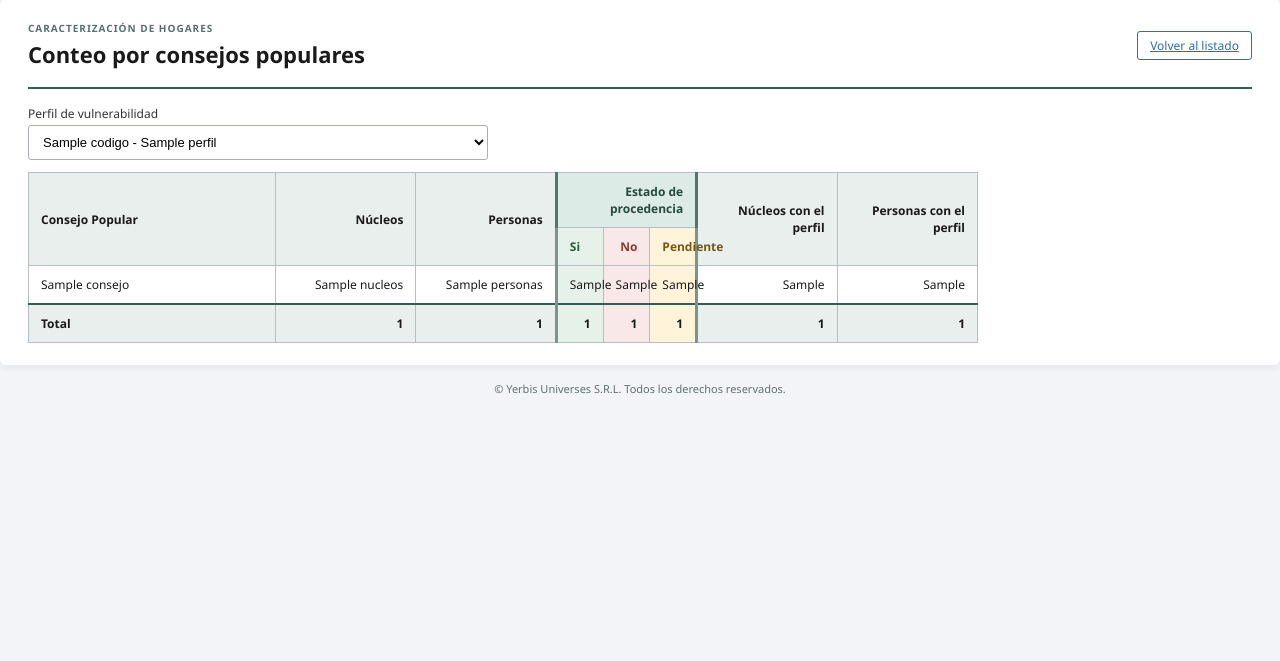
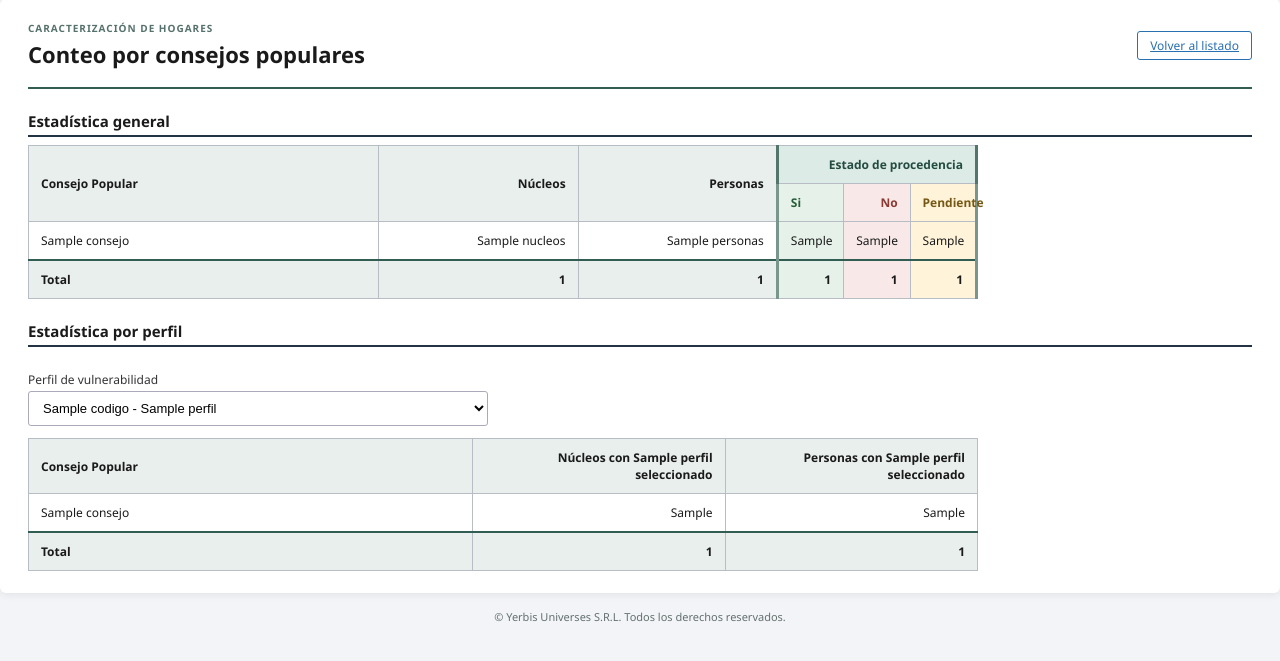
Before and after one commit to krdgz/hogarPerfil, a FastAPI app: template app/templates/nucleo/conteo.html in a window 1280 px wide. Shown: the part 17-678 px from the top of the page. Run offline with FastAPI, Linux system fonts and the light colour scheme; the template is opened without the code that fills it: most values are stand-ins (such as "Sample title", 1, 10 or a date in 2020); parts of the project's set-up code (start-up, migrations or seed data) failed here and were passed over.

Commit message:
feature: enhance conteo page with scroll position handling and improved profile statistics display

```diff
--- a/app/routers/nucleo.py
+++ b/app/routers/nucleo.py
@@ -143,6 +143,7 @@ async def pagina_conteo_personas(
     request: Request,
     perfil_id: str = "",
     return_to: str = "",
+    scroll_y: int = Query(0, ge=0),
     db: AsyncSession = Depends(get_db),
 ):
     selected_profile_id = _optional_positive_id(perfil_id, "perfil_id")
@@ -177,7 +178,12 @@ async def pagina_conteo_personas(
             "request": request,
             "perfiles": perfiles,
             "perfil_id": selected_profile_id,
+            "perfil_seleccionado": next(
+                (perfil for perfil in perfiles if perfil["id"] == selected_profile_id),
+                None,
+            ),
             "return_to": _safe_list_return_to(return_to),
+            "scroll_y": scroll_y,
             "conteos": conteos,
             "total_nucleos": sum(row["nucleos"] for row in conteos),
             "total_personas": sum(row["personas"] for row in conteos),
--- a/app/templates/nucleo/conteo.html
+++ b/app/templates/nucleo/conteo.html
@@ -10,36 +10,16 @@
   <a class="btn" href="{{ return_to }}">Volver al listado</a>
 </header>
 
-<form class="count-toolbar" method="get" action="{{ url_for('pagina_conteo_personas') }}">
-  <input type="hidden" name="return_to" value="{{ return_to }}" />
-  <label class="profile-field">Perfil de vulnerabilidad
-    <select name="perfil_id" onchange="this.form.submit()">
-      <option value="">Selecciona un perfil</option>
-      {% for perfil in perfiles %}
-      <option value="{{ perfil.id }}" {% if perfil_id == perfil.id %}selected{% endif %}>{{ perfil.codigo }} - {{ perfil.nombre }}</option>
-      {% endfor %}
-    </select>
-  </label>
-  <noscript><button class="btn" type="submit">Ver conteo</button></noscript>
-</form>
-
+<section class="count-section" aria-labelledby="titulo-conteo-general">
+  <h2 id="titulo-conteo-general">Estadística general</h2>
 <div class="table-scroll">
-  <table class="tabla-conteo">
+  <table class="tabla-conteo tabla-conteo-general">
     <thead>
       <tr>
         <th rowspan="2">Consejo Popular</th>
         <th rowspan="2">Núcleos</th>
         <th rowspan="2">Personas</th>
         <th class="status-group" colspan="3">Estado de procedencia</th>
-        <th rowspan="2">Núcleos con el perfil</th>
-        <th rowspan="2">Personas con el perfil</th>
-        {% if perfil_id == 5 %}
-        <th rowspan="2">0-3 años</th>
-        <th rowspan="2">0-5 años</th>
-        {% elif perfil_id in [6, 7] %}
-        <th rowspan="2">0-7 años</th>
-        <th rowspan="2">8-13 años</th>
-        {% endif %}
       </tr>
       <tr>
         <th class="status-procede status-start">Si</th>
@@ -56,18 +36,9 @@
         <td class="status-procede status-start">{{ fila.nucleos_proceden }}</td>
         <td class="status-no-procede">{{ fila.nucleos_no_proceden }}</td>
         <td class="status-pendiente status-end">{{ fila.nucleos_sin_procesar }}</td>
-        <td>{% if perfil_id %}{{ fila.nucleos_perfil }}{% else %}—{% endif %}</td>
-        <td>{% if perfil_id %}{{ fila.personas_perfil }}{% else %}—{% endif %}</td>
-        {% if perfil_id == 5 %}
-        <td>{{ fila.personas_perfil_0_3 or 0 }}</td>
-        <td>{{ fila.personas_perfil_0_5 or 0 }}</td>
-        {% elif perfil_id in [6, 7] %}
-        <td>{{ fila.personas_perfil_0_7 or 0 }}</td>
-        <td>{{ fila.personas_perfil_8_13 or 0 }}</td>
-        {% endif %}
       </tr>
       {% else %}
-      <tr class="empty-row"><td colspan="10">No hay consejos populares registrados.</td></tr>
+      <tr class="empty-row"><td colspan="6">No hay consejos populares registrados.</td></tr>
       {% endfor %}
     </tbody>
     {% if conteos %}
@@ -79,8 +50,70 @@
         <th class="status-procede status-start">{{ total_nucleos_proceden }}</th>
         <th class="status-no-procede">{{ total_nucleos_no_proceden }}</th>
         <th class="status-pendiente status-end">{{ total_nucleos_sin_procesar }}</th>
-        <th>{% if perfil_id %}{{ total_nucleos_perfil }}{% else %}—{% endif %}</th>
-        <th>{% if perfil_id %}{{ total_personas_perfil }}{% else %}—{% endif %}</th>
+      </tr>
+    </tfoot>
+    {% endif %}
+  </table>
+</div>
+</section>
+
+<section class="count-section" aria-labelledby="titulo-conteo-perfil">
+  <h2 id="titulo-conteo-perfil">Estadística por perfil</h2>
+  <form class="count-toolbar" method="get" action="{{ url_for('pagina_conteo_personas') }}" onsubmit="this.elements.scroll_y.value = Math.round(window.scrollY)">
+    <input type="hidden" name="return_to" value="{{ return_to }}" />
+    <input type="hidden" name="scroll_y" value="{{ scroll_y }}" />
+    <label class="profile-field">Perfil de vulnerabilidad
+      <select name="perfil_id" onchange="this.form.requestSubmit()">
+        <option value="">Selecciona un perfil</option>
+        {% for perfil in perfiles %}
+        <option value="{{ perfil.id }}" {% if perfil_id == perfil.id %}selected{% endif %}>{{ perfil.codigo }} - {{ perfil.nombre }}</option>
+        {% endfor %}
+      </select>
+    </label>
+    <noscript><button class="btn" type="submit">Ver conteo</button></noscript>
+  </form>
+
+  {% if perfil_seleccionado %}
+  <div class="table-scroll">
+    <table class="tabla-conteo tabla-conteo-perfil">
+      <thead>
+        <tr>
+          <th>Consejo Popular</th>
+          <th>Núcleos con {{ perfil_seleccionado.nombre }}</th>
+          <th>Personas con {{ perfil_seleccionado.nombre }}</th>
+          {% if perfil_id == 5 %}
+          <th>Personas de 0-3 años con el perfil</th>
+          <th>Personas de 0-5 años con el perfil</th>
+          {% elif perfil_id in [6, 7] %}
+          <th>Personas de 0-7 años con el perfil</th>
+          <th>Personas de 8-13 años con el perfil</th>
+          {% endif %}
+        </tr>
+      </thead>
+      <tbody>
+        {% for fila in conteos %}
+        <tr>
+          <td>{{ fila.consejo }}</td>
+          <td>{{ fila.nucleos_perfil }}</td>
+          <td>{{ fila.personas_perfil }}</td>
+          {% if perfil_id == 5 %}
+          <td>{{ fila.personas_perfil_0_3 or 0 }}</td>
+          <td>{{ fila.personas_perfil_0_5 or 0 }}</td>
+          {% elif perfil_id in [6, 7] %}
+          <td>{{ fila.personas_perfil_0_7 or 0 }}</td>
+          <td>{{ fila.personas_perfil_8_13 or 0 }}</td>
+          {% endif %}
+        </tr>
+        {% else %}
+        <tr class="empty-row"><td colspan="5">No hay consejos populares registrados.</td></tr>
+        {% endfor %}
+      </tbody>
+      {% if conteos %}
+      <tfoot>
+        <tr>
+          <th>Total</th>
+          <th>{{ total_nucleos_perfil }}</th>
+          <th>{{ total_personas_perfil }}</th>
           {% if perfil_id == 5 %}
           <th>{{ total_edad_0_3 if total_edad_0_3 is not none else '—' }}</th>
           <th>{{ total_edad_0_5 if total_edad_0_5 is not none else '—' }}</th>
@@ -93,4 +126,18 @@
       {% endif %}
     </table>
   </div>
+  {% else %}
+  <p class="count-hint">Selecciona un perfil para ver sus núcleos y personas asociados.</p>
+  {% endif %}
+</section>
 {% endblock %}
+
+{% block scripts %}
+{% if scroll_y %}
+<script>
+  window.addEventListener("pageshow", () => {
+    requestAnimationFrame(() => requestAnimationFrame(() => window.scrollTo(0, {{ scroll_y }})));
+  }, { once: true });
+</script>
+{% endif %}
+{% endblock %}
```
Lines whose indentation alone changed are shown as unchanged.
